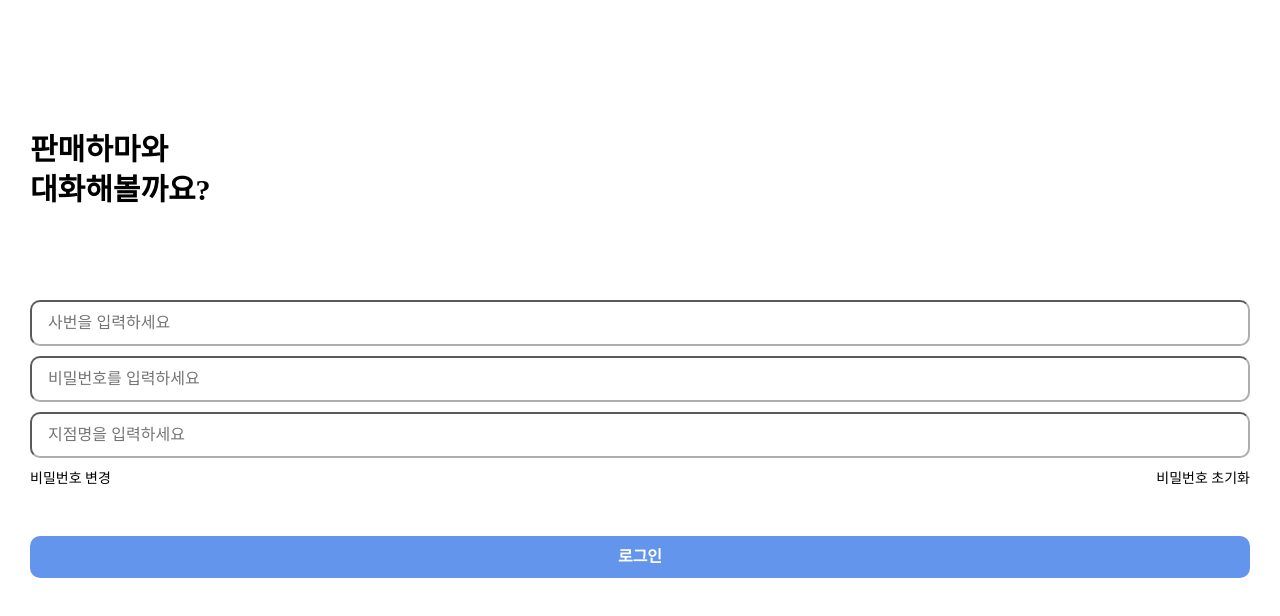
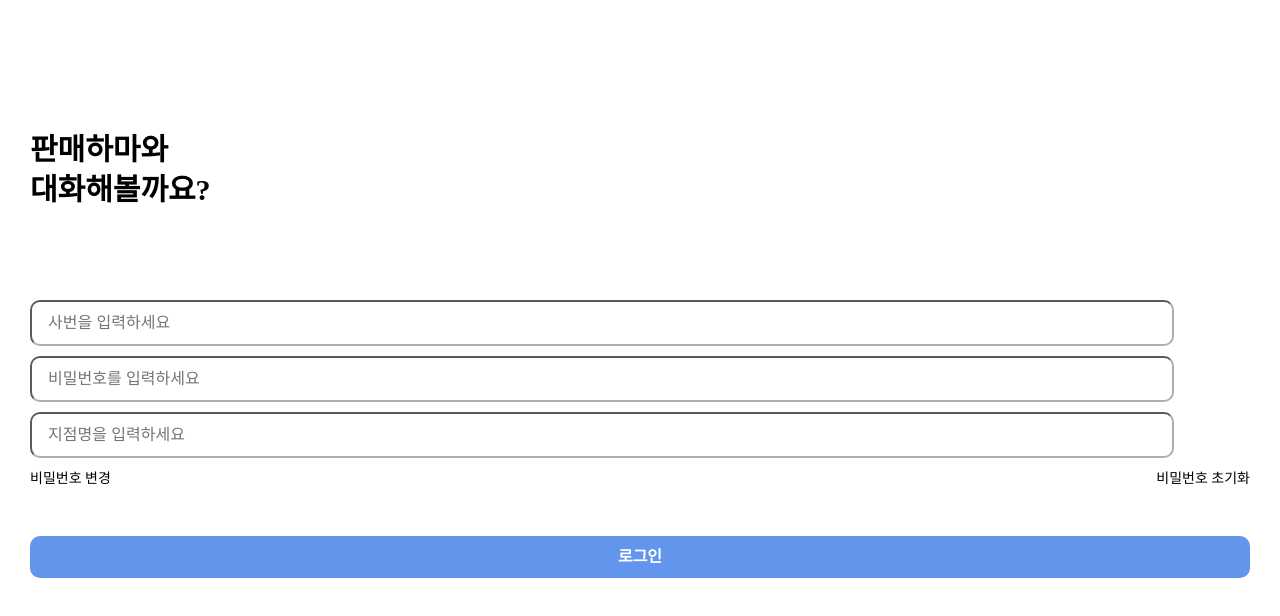
Before and after one commit to Hongji0611/hippo-sell, a React (Create React App) app: page / in a window 1280 px wide. Shown: the top 616 px of the page. Built offline with nearby package versions, Linux system fonts and the light colour scheme.

Commit message:
Revert "V7: CSS 수정사항 반영"

```diff
--- a/src/containers/chatting/Chatting.css
+++ b/src/containers/chatting/Chatting.css
@@ -74,7 +74,6 @@
 
     position: fixed;
     bottom: 0;
-    padding-bottom: 20px;
 }
 
 .autoCompleteBox{
--- a/src/containers/login/Login.css
+++ b/src/containers/login/Login.css
@@ -13,8 +13,7 @@
 }
 
 .inputBox{
-    width: 100%;
-    box-sizing: border-box;
+    width: 92%;
     border-color: #aeaeae;
     border-radius: 10px;
     margin-top: 10px;
--- a/src/containers/login/LoginScreen.js
+++ b/src/containers/login/LoginScreen.js
@@ -64,7 +64,7 @@ export default function LoginScreen() {
                 />
             </div>
 
-
+            <div>
                 <input
                     className="inputBox"
                     type="password"
@@ -73,7 +73,7 @@ export default function LoginScreen() {
                     onChange={(e) => setPw(e.target.value)}
                     value={pw}
                 />
-
+            </div>
 
             <div>
                 <input
```
